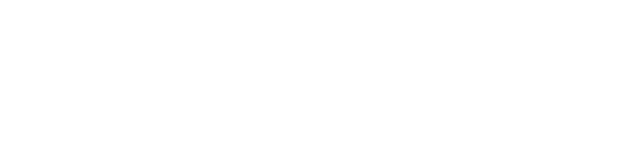
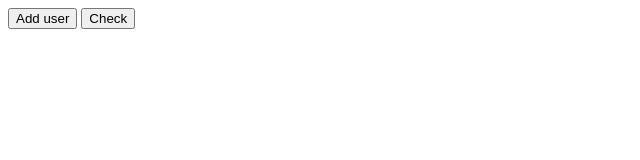
Before and after one commit to diorRD/Lessons_js, a plain HTML site: page arrays methods/index.html in a window 1280 px wide. Shown: the whole page, without its empty margins (0-640 px from the left). Drawn offline with Linux system fonts and the light colour scheme.

Commit message:
html end off

```diff
--- a/arrays methods/index.html
+++ b/arrays methods/index.html
@@ -7,6 +7,8 @@
     <title>Arrays methods</title>
 </head>
 <body>
+    <button onclick="add()">Add user</button>
+    <button onclick="check()">Check</button>
 
     <script src="./js/main.js"></script>
 </body>
```
